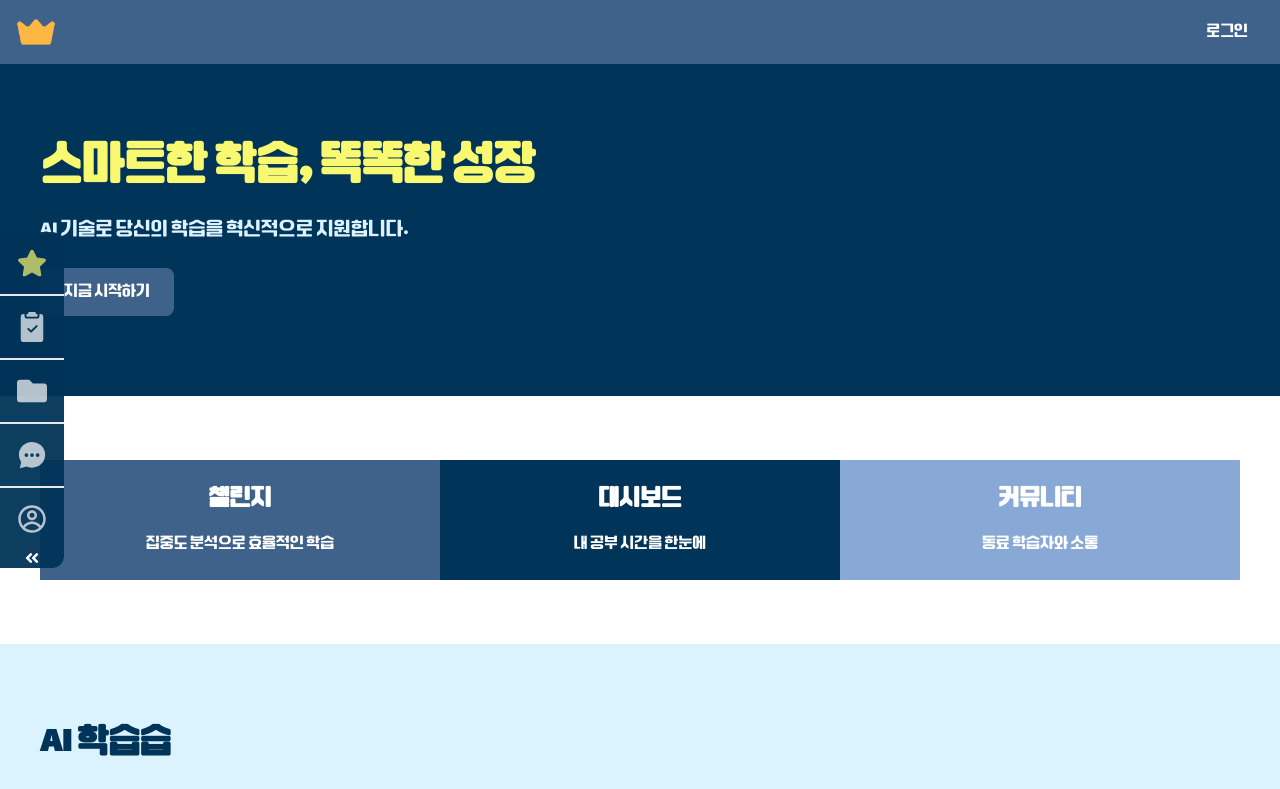
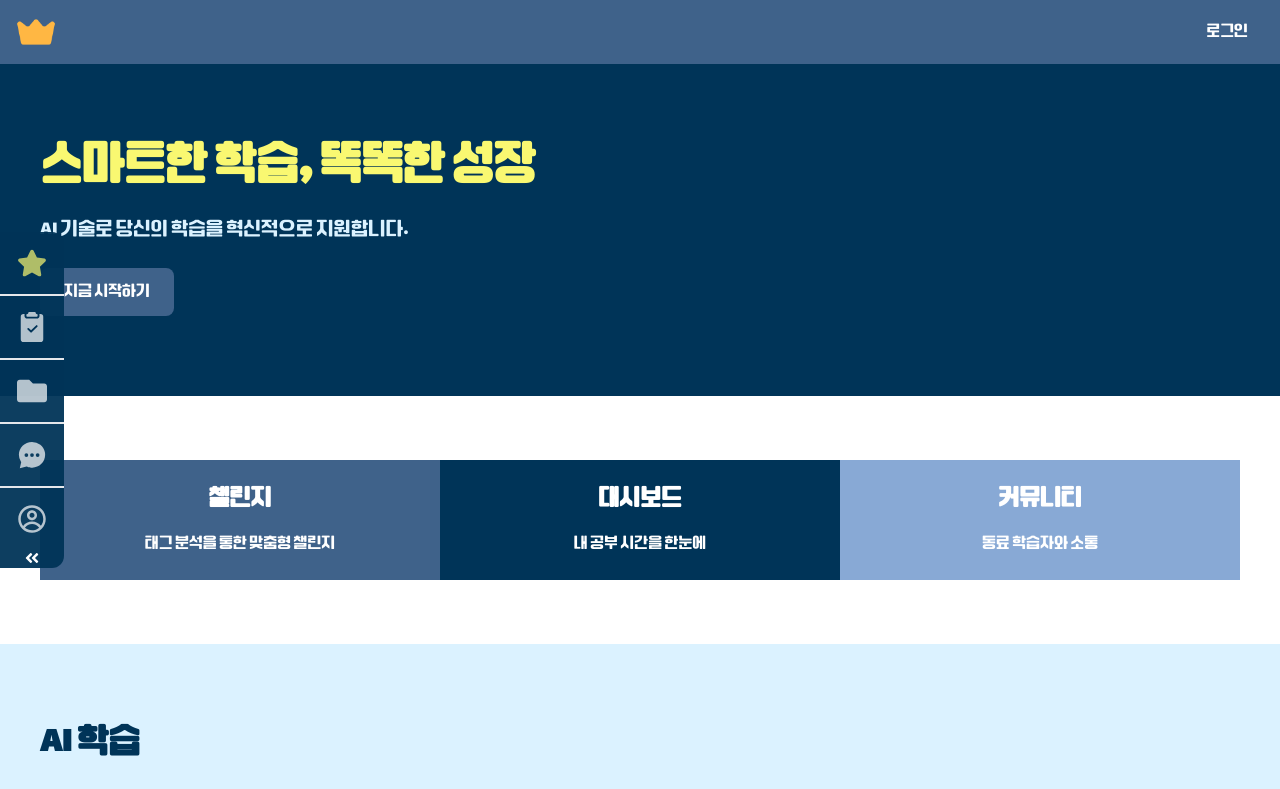
Before and after one commit to namgi2386/DreamMoA, a React (Vite) app: page / in a window 1280 px wide. Shown: the top 789 px of the page. Built offline with nearby package versions, Linux system fonts and the light colour scheme.

Commit message:
Style: 메인 페이지 오타 수정

```diff
--- a/src/components/home/AIFeatureSection.jsx
+++ b/src/components/home/AIFeatureSection.jsx
@@ -3,7 +3,7 @@ const AIFeatureSection = () => {
     <div className="bg-[#DBF2FF] py-20 px-10 flex items-center">
       <div className="w-1/2 space-y-6">
         <h2 className="text-4xl font-bold text-[#003458]">
-          AI 학습습
+          AI 학습
         </h2>
         <p className="text-xl text-[#3F628A]">
           AI 기술로 개인화된 학습 경험을 제공합니다.
--- a/src/components/home/ServiceHighlight.jsx
+++ b/src/components/home/ServiceHighlight.jsx
@@ -6,7 +6,7 @@ const ServiceHighlight = () => {
   const services = [
     {
       title: '챌린지',
-      description: '집중도 분석으로 효율적인 학습',
+      description: '태그 분석을 통한 맞춤형 챌린지',
       color: '#3F628A',
       path: '/Challenge/ChallengeListPage'
     },
```
